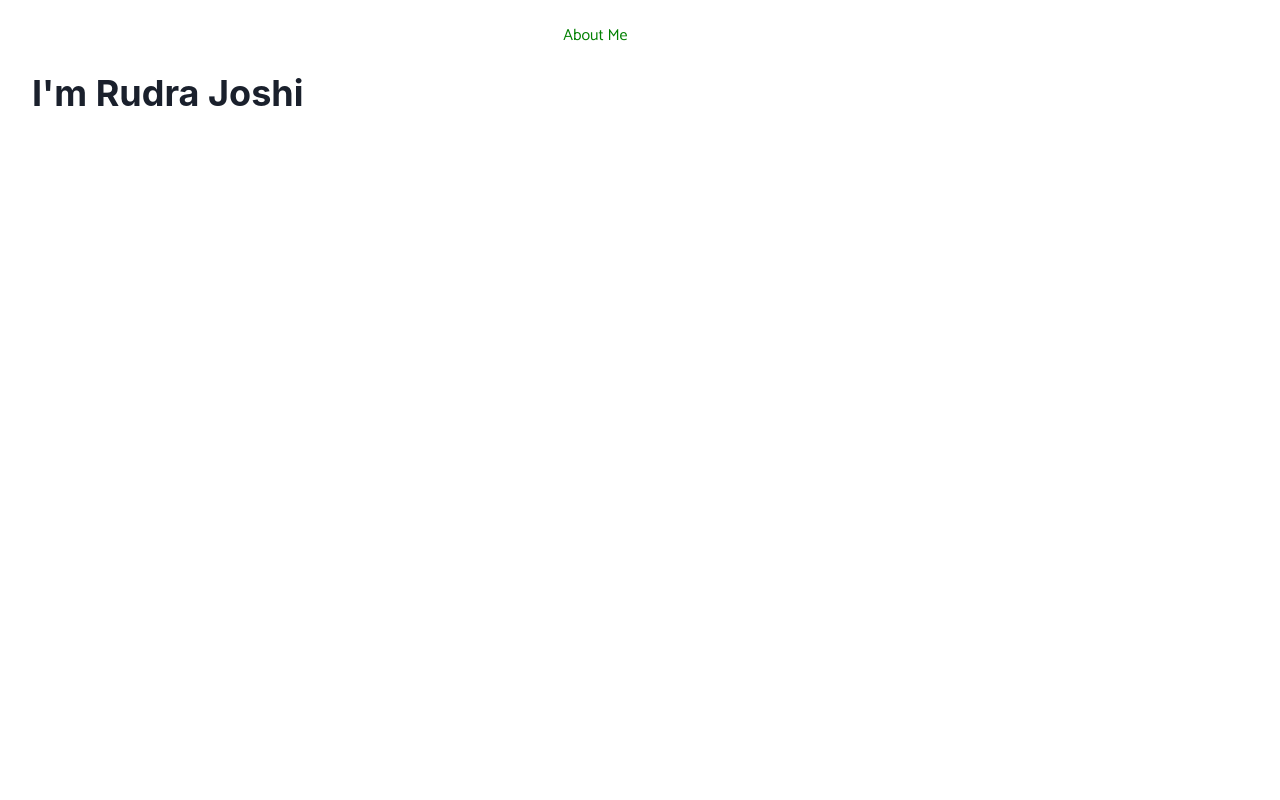
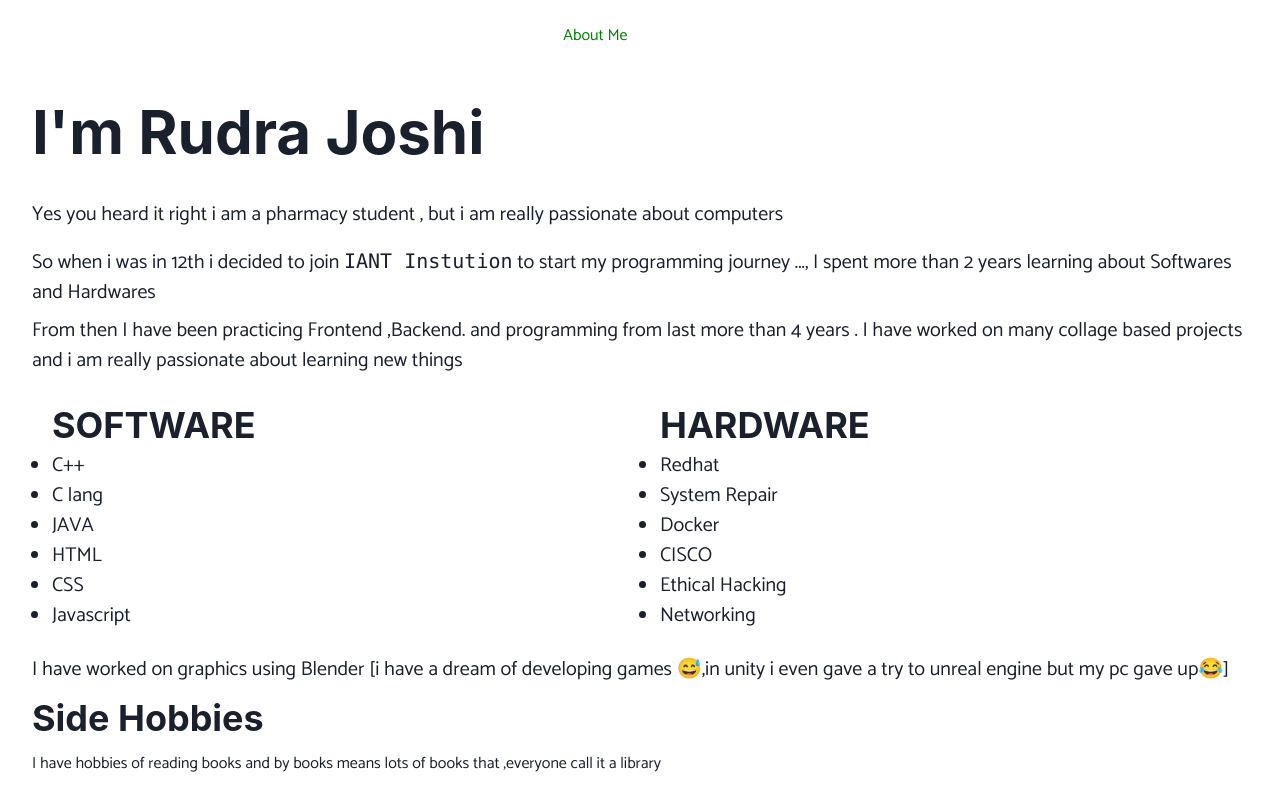
Before and after one commit to rudrajoshi2481/rudrajoshi.me, a Next.js app: page /about-me in a window 1280 px wide. Shown: the top 800 px of the page. Built offline with nearby package versions, Linux system fonts and the light colour scheme.

Commit message:
updated for final push

```diff
--- a/Components/Footer/Footer.tsx
+++ b/Components/Footer/Footer.tsx
@@ -7,14 +7,14 @@ function Footer() {
     <Box >
 
     <Box display={"flex"} flexWrap="wrap" py="6" >
-        <Box  flex={1} minW="250" p="6">
+        {/* <Box  flex={1} minW="250" p="6">
             <Heading color={"green.500"}>Email Me🔥</Heading>
             <FormLabel my="3">Email</FormLabel>
             <Input type="email"/>
             <FormLabel my="3">body</FormLabel>
             <Textarea />
             <Button mt="6" colorScheme={"green"} variant="outline">Send</Button>
-        </Box>
+        </Box> */}
 
         <Box  mt="3" flex={1} p="6">
 
--- a/pages/about-me.tsx
+++ b/pages/about-me.tsx
@@ -1,14 +1,71 @@
-import { Box, Container, Heading } from '@chakra-ui/react'
-import React from 'react'
+import {
+  Box,
+  Container,
+  Heading,
+  List,
+  ListItem,
+  Table,
+  TableContainer,
+  Tbody,
+  Td,
+  Text,
+  Th,
+  Thead,
+  Tr,
+  UnorderedList,
+} from "@chakra-ui/react";
+import React from "react";
+import Footer from "../Components/Footer/Footer";
 
 function About() {
   return (
     <Box>
-        <Container maxW={"container.xl"}>
-            <Heading>I{"'"}m Rudra Joshi</Heading>
-        </Container>
+      <Container maxW={"container.xl"}>
+        <Heading fontSize={"6xl"} py="6">
+          I{"'"}m Rudra Joshi
+        </Heading>
+        <Box fontSize={"xl"}>
+          <Text py="2">
+            {" "}
+            Yes you heard it right i am a pharmacy student , but i am really
+            passionate about computers{" "}
+          </Text>
+          <Text py="2">
+            {" "}
+            So when i was in 12th i decided to join{" "}
+            <Text as="samp">IANT Instution</Text> to start my programming
+            journey ..., I spent more than 2 years learning about Softwares and
+            Hardwares
+          </Text>
+          <Text>From then I have been practicing Frontend ,Backend. and programming from last more than 4 years . I have worked on many collage based projects and i am really passionate about learning new things</Text>
+         <Box py="6" display={"flex"} justifyContent="space-evenly">
+          <UnorderedList flex={1}>
+            <Heading py="1">SOFTWARE</Heading>
+            <ListItem>C++</ListItem>
+            <ListItem>C lang</ListItem>
+            <ListItem>JAVA</ListItem>
+            <ListItem>HTML</ListItem>
+            <ListItem>CSS</ListItem>
+            <ListItem>Javascript</ListItem>
+          </UnorderedList>
+          <UnorderedList flex={1}>
+          <Heading py="1">HARDWARE</Heading>
+            <ListItem>Redhat</ListItem>
+            <ListItem>System Repair</ListItem>
+            <ListItem>Docker</ListItem>
+            <ListItem>CISCO</ListItem>
+            <ListItem>Ethical Hacking</ListItem>
+            <ListItem>Networking</ListItem>
+          </UnorderedList>
+         </Box>
+         <Text>I have worked on graphics using Blender [i have a dream of developing games 😅,in unity i even gave a try to unreal engine but my pc gave up😂]</Text>
+        </Box>
+        <Heading py="3">Side Hobbies</Heading>
+        <Text>I have hobbies of reading books and by books means lots of books that ,everyone call it a library </Text>
+      </Container>
+      <Footer />
     </Box>
-  )
+  );
 }
 
-export default About
+export default About;
--- a/pages/blogs/chakra-ui.mdx
+++ b/pages/blogs/chakra-ui.mdx
@@ -1 +1,3 @@
 # Chakra UI
+
+**Blog will be updated on 15-08-2022**
--- /dev/null
+++ b/pages/blogs/redhat.mdx
@@ -0,0 +1,3 @@
+
+# Redhat
+**Blog on Red hat will be updated on 15-08-2022**
```
Also changed, not shown: pages/blogs/nginx.mdx (deleted, +0 -18 lines), pages/index.tsx (+14 -13 lines).
